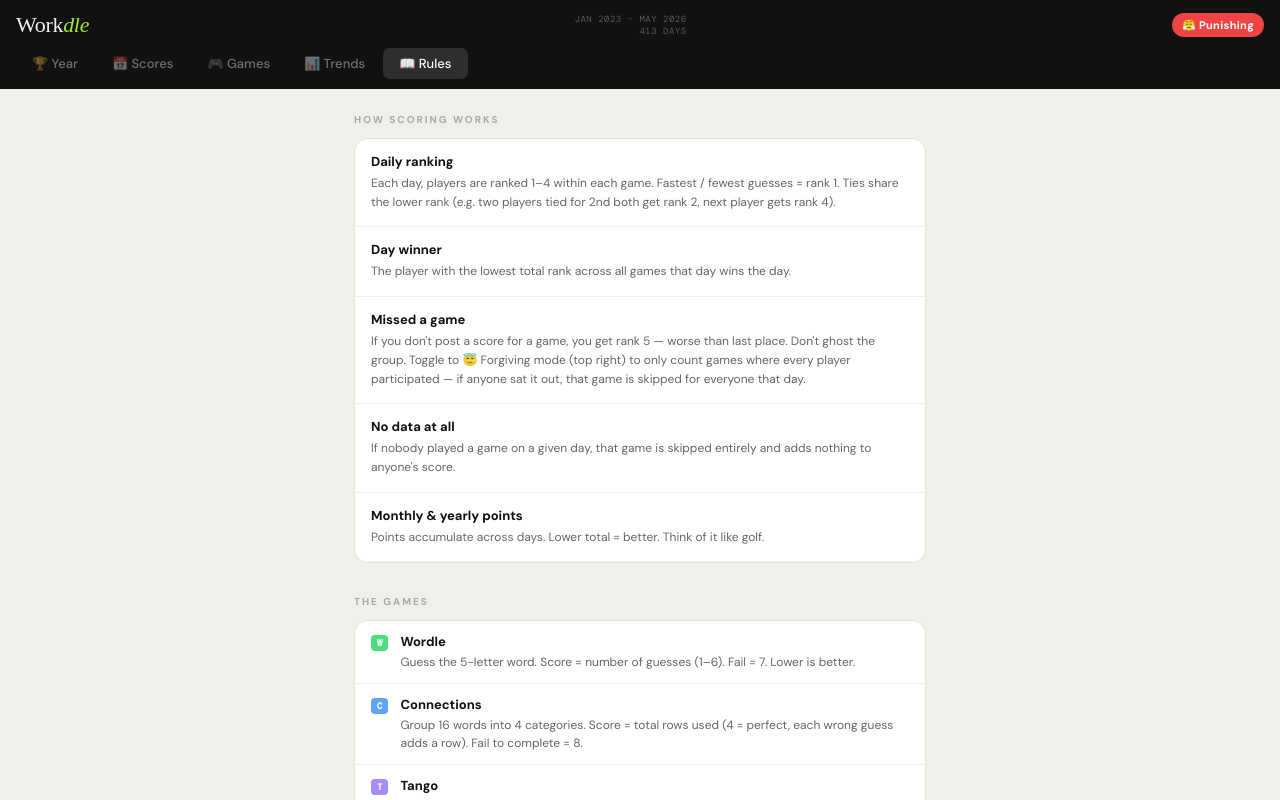
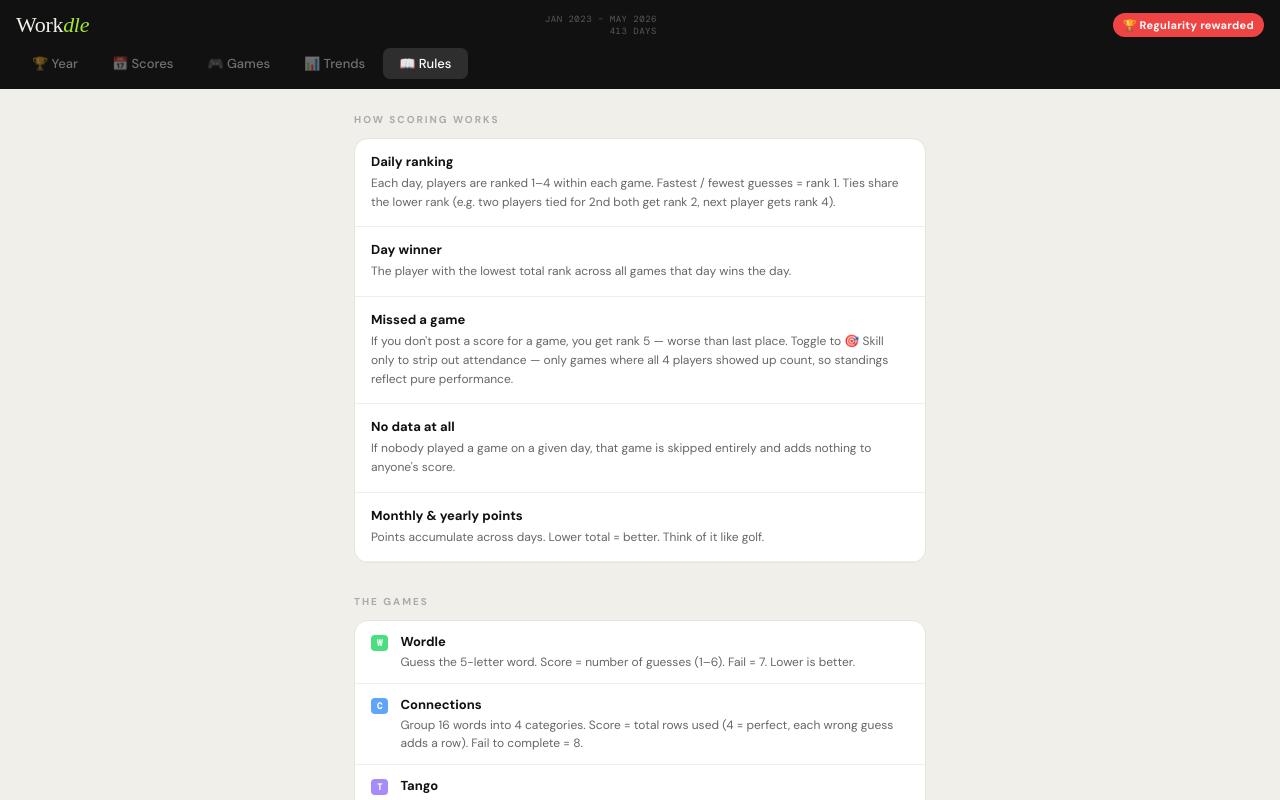
Before and after one commit to rishithariani2410/Workdle, a React (Create React App) app: page / in a window 1280 px wide. Both pictures are taken after a click on the button "📖 Rules". Shown: the top 800 px of the page. Built offline with nearby package versions, Linux system fonts and the light colour scheme; a web font is replaced by a local one.

Commit message:
Update App.jsx

```diff
--- a/src/App.jsx
+++ b/src/App.jsx
@@ -325,7 +325,7 @@ export default function App() {
             background:punish?"#ef4444":"#22c55e",color:"#fff",
             letterSpacing:"0.3px",transition:"background .2s",
           }}>
-            {punish?"😤 Punishing":"😇 Forgiving"}
+            {punish?"🏆 Regularity rewarded":"🎯 Skill only"}
           </button>
         </div>
         <nav className="tabs">
@@ -593,7 +593,7 @@ export default function App() {
               {[
                 ["Daily ranking","Each day, players are ranked 1–4 within each game. Fastest / fewest guesses = rank 1. Ties share the lower rank (e.g. two players tied for 2nd both get rank 2, next player gets rank 4)."],
                 ["Day winner","The player with the lowest total rank across all games that day wins the day."],
-                ["Missed a game","If you don't post a score for a game, you get rank 5 — worse than last place. Don't ghost the group. Toggle to 😇 Forgiving mode (top right) to only count games where every player participated — if anyone sat it out, that game is skipped for everyone that day."],
+                ["Missed a game","If you don't post a score for a game, you get rank 5 — worse than last place. Toggle to 🎯 Skill only to strip out attendance — only games where all 4 players showed up count, so standings reflect pure performance."],
                 ["No data at all","If nobody played a game on a given day, that game is skipped entirely and adds nothing to anyone's score."],
                 ["Monthly & yearly points","Points accumulate across days. Lower total = better. Think of it like golf."],
               ].map(([title, desc])=>(
```
